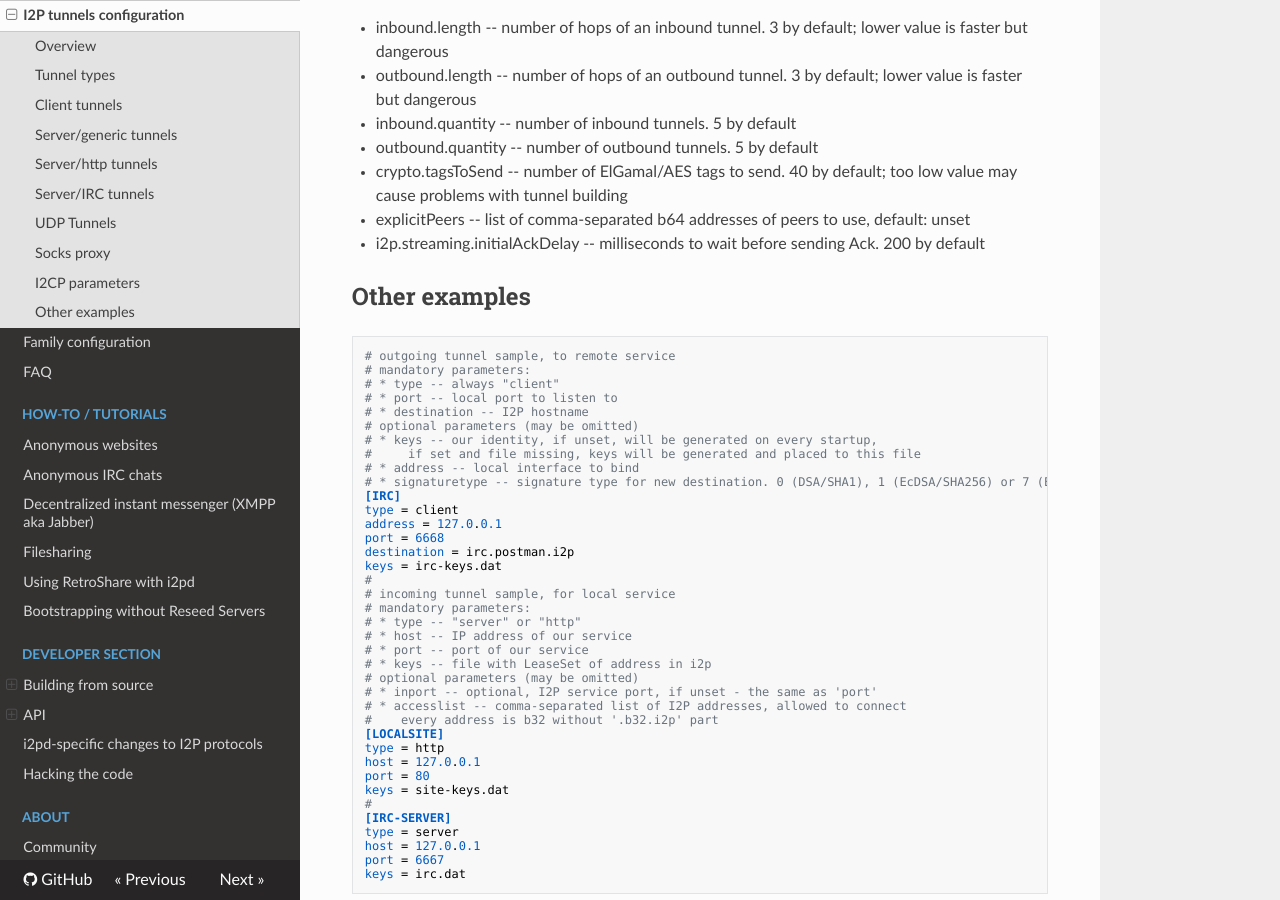
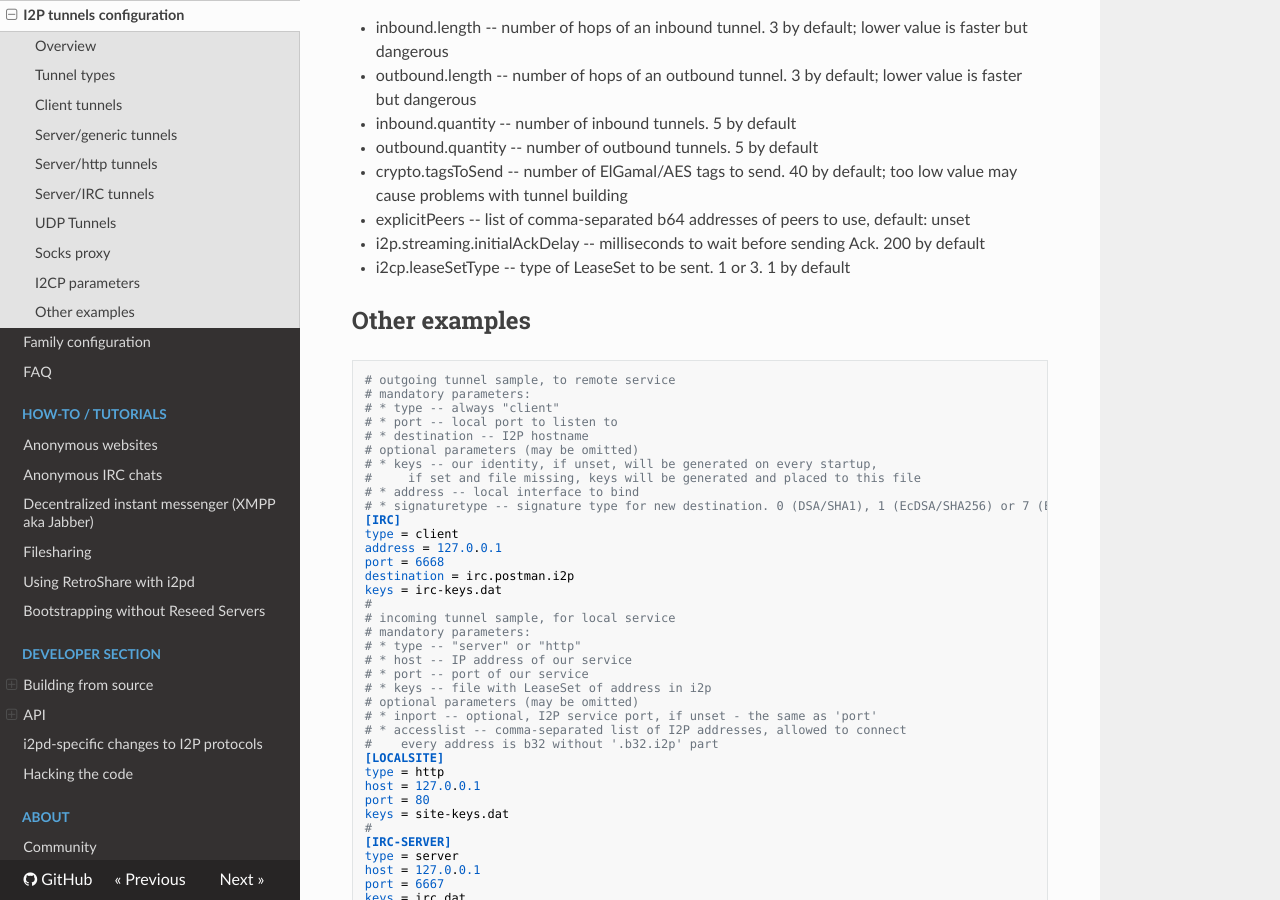
Before and after one commit to PurpleI2P/i2pd_docs_en, an MkDocs documentation site: the page built from docs/user-guide/tunnels.md, in a window 1280 px wide and 900 px high, scrolled down 3875 px. Built offline with MkDocs 1.6.1, drawn with Linux system fonts in a browser that asks for light colours; nearby versions of some CDN libraries; old or Windows-style settings are respelled for this version of MkDocs.

Commit message:
i2cp.leaseSetType added

```diff
--- a/docs/user-guide/tunnels.md
+++ b/docs/user-guide/tunnels.md
@@ -172,6 +172,7 @@ These I2CP parameter are common for all tunnel types and specify settings for a
 * crypto.tagsToSend -- number of ElGamal/AES tags to send. 40 by default; too low value may cause problems with tunnel building
 * explicitPeers     -- list of comma-separated b64 addresses of peers to use, default: unset
 * i2p.streaming.initialAckDelay -- milliseconds to wait before sending Ack. 200 by default
+* i2cp.leaseSetType -- type of LeaseSet to be sent. 1 or 3. 1 by default
 
 
 Other examples
```
